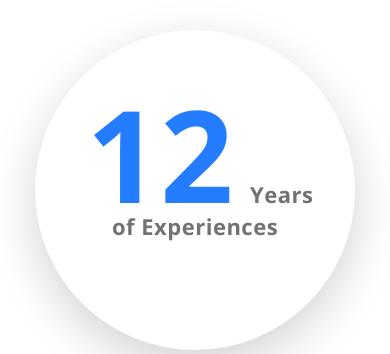
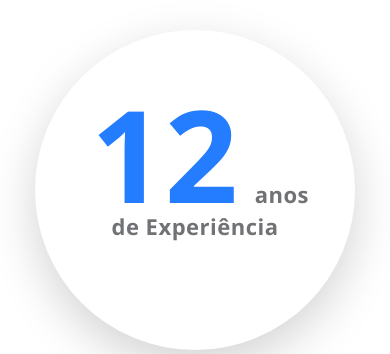
Before and after one commit to gabriel-melgaco/clinica_da_rosa, a Flask app: page / in a window 390 px wide. Shown: the part 1018-1372 px from the top of the page. Run offline with Flask 3, Linux system fonts and the light colour scheme; some libraries are stand-ins or nearby versions; some web fonts are replaced.

Commit message:
Ajuste modo mobile

```diff
--- a/templates/index.html
+++ b/templates/index.html
@@ -82,6 +82,9 @@ https://templatemo.com/tm-566-medic-care
                             <li class="nav-item">
                                 <a class="nav-link" href="#contact">Contate-nos</a>
                             </li>
+                            <li class="nav-item">
+                                <a class="nav-link" href="#area_restrita">Área Restrita <img src="{{ url_for('static', filename = 'images/icons/locker.png') }}" width="20x20"></a>
+                            </li>
                         </ul>
                     </div>
 
@@ -148,7 +151,7 @@ https://templatemo.com/tm-566-medic-care
 
                         <div class="col-lg-4 col-md-5 col-12 mx-auto">
                             <div class="featured-circle bg-white shadow-lg d-flex justify-content-center align-items-center">
-                                <p class="featured-text"><span class="featured-number">12</span> Years<br> of Experiences</p>
+                                <p class="featured-text"><span class="featured-number">12</span> anos<br> de Experiência</p>
                             </div>
                         </div>
 
```
Also changed, not shown: static/images/icons/locker.png (added).
